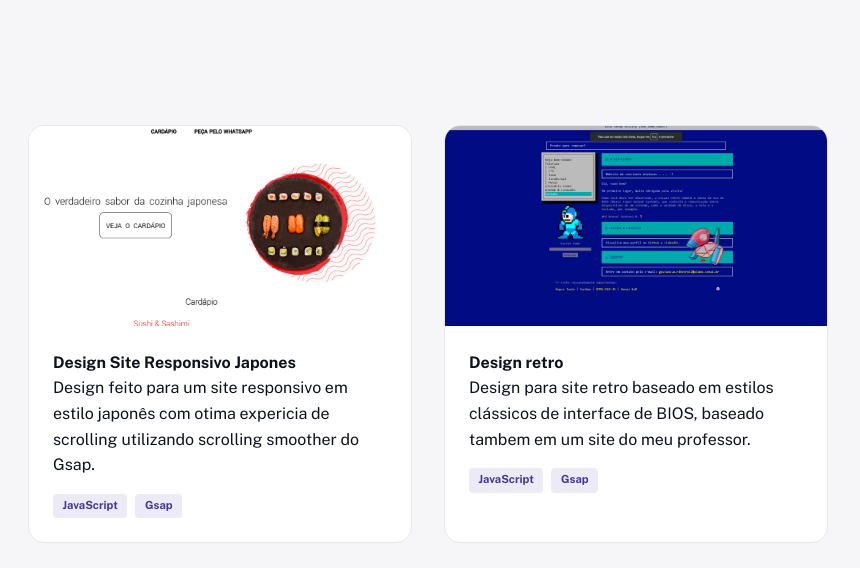
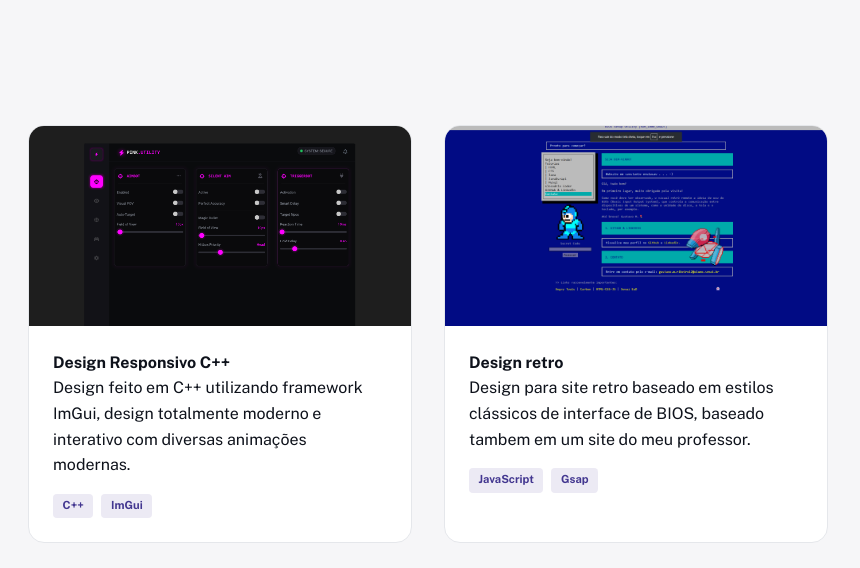
Before and after one commit to Gust4v1n/Gust4v1n.github.io, a plain HTML site: page index.html in a window 1280 px wide. Shown: the part 1800-2368 px from the top of the page, 420-1280 px from the left. Drawn offline with nearby package versions, Linux system fonts and the light colour scheme.

Commit message:
Add files via upload

```diff
--- a/index.html
+++ b/index.html
@@ -139,14 +139,13 @@
                         </div>
                         <div class="project-card">
                             <div class="project-image img-1">
-                                <img src="imgs/HaruySuShi.png" alt="">
+                                <img src="imgs/projetoZika.png" alt="">
                             </div>
                             <div class="project-info">
-                                <h4>Design Site Responsivo Japones</h4>
-                                <p>Design feito para um site responsivo em estilo japonês com otima expericia de
-                                    scrolling utilizando scrolling smoother do Gsap.</p>
+                                <h4>Design Responsivo C++</h4>
+                                <p>Design feito em C++ utilizando framework ImGui, design totalmente moderno e interativo com diversas animações modernas.</p>
                                 <div class="card-tags">
-                                    <span>JavaScript</span><span>Gsap</span>
+                                    <span>C++</span><span>ImGui</span>
                                 </div>
                             </div>
                         </div>
```
Also changed, not shown: imgs/projetoZika.png (added).
